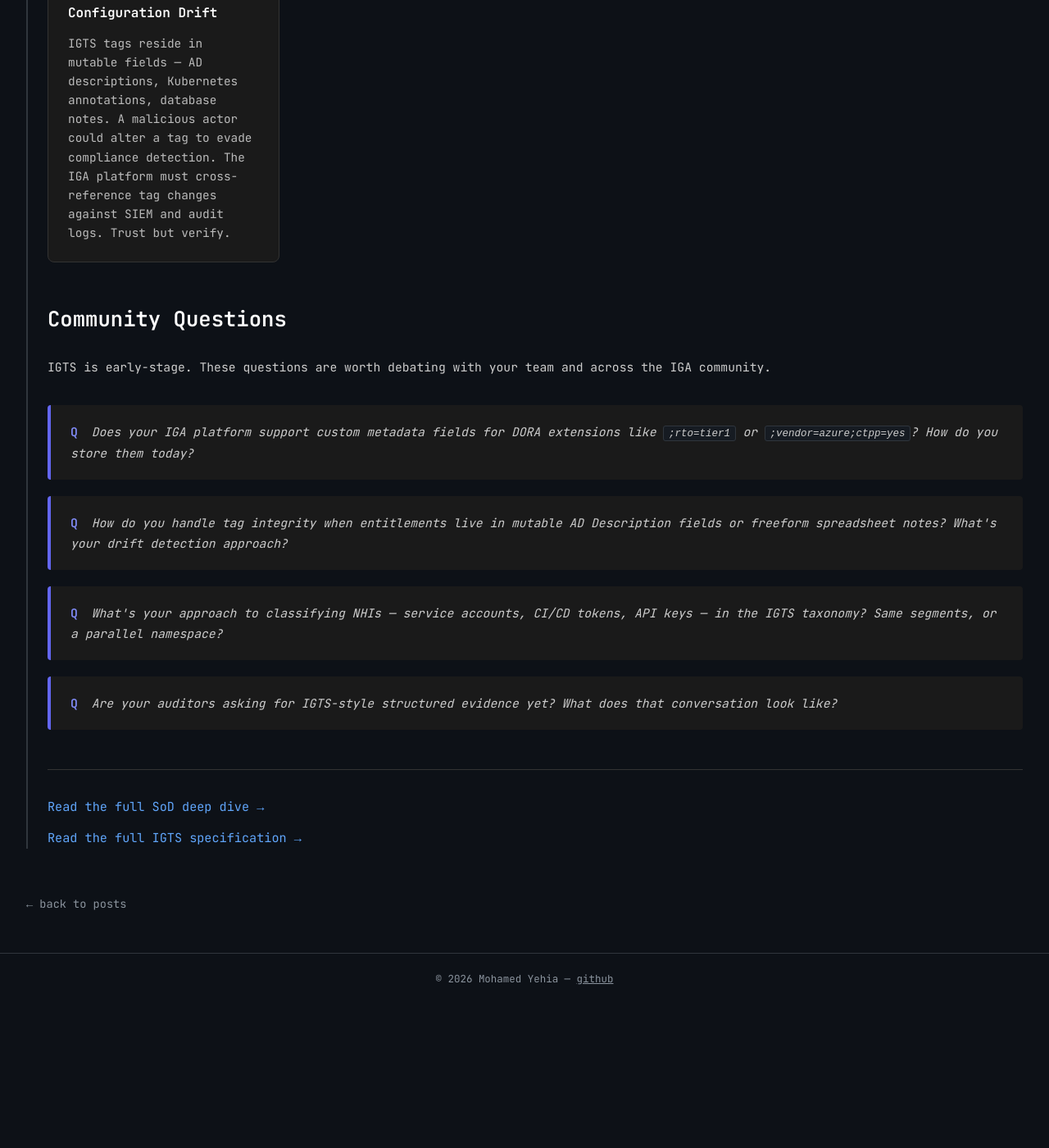
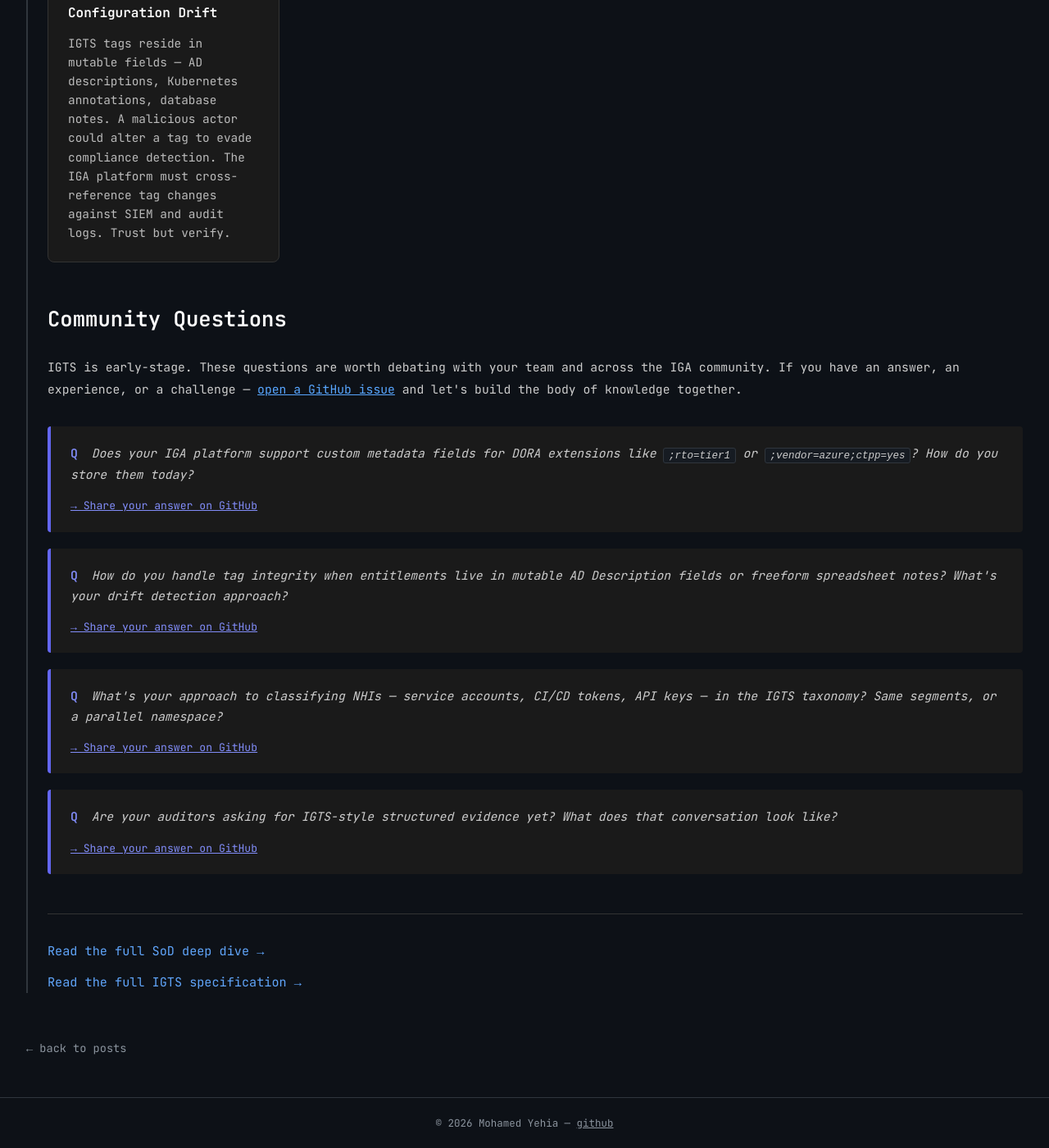
Before and after one commit to mimx/mimx.github.io, a Jekyll site: the page built from _posts/2026-07-03-igts-tldr-dora-compliance.md, in a window 1280 px wide and 1400 px high, scrolled down 3186 px. Shown: the whole window at 82% size. Built offline with Jekyll 4.4.1, drawn with Linux system fonts in a browser that asks for light colours; before the commit the page ends 4410 px from its top, so only the background shows below that.

Commit message:
content: add GitHub issue links to community questions

```diff
--- a/_posts/2026-07-03-igts-tldr-dora-compliance.md
+++ b/_posts/2026-07-03-igts-tldr-dora-compliance.md
@@ -577,20 +577,24 @@ excerpt: "Every IGA programme eventually hits a brick wall. IGTS is how you brea
 
 <div class="igts-section">
   <h2>Community Questions</h2>
-  <p>IGTS is early-stage. These questions are worth debating with your team and across the IGA community.</p>
+  <p>IGTS is early-stage. These questions are worth debating with your team and across the IGA community. If you have an answer, an experience, or a challenge — <a href="https://github.com/mimx/mimx.github.io/issues/new?labels=igts,discussion&title=IGTS+Discussion%3A+">open a GitHub issue</a> and let's build the body of knowledge together.</p>
 
   <div class="igts-questions">
     <div class="igts-question">
       <span class="igts-question-mark">Q</span> Does your IGA platform support custom metadata fields for DORA extensions like <code>;rto=tier1</code> or <code>;vendor=azure;ctpp=yes</code>? How do you store them today?
+      <div style="margin-top:0.75rem"><a href="https://github.com/mimx/mimx.github.io/issues/new?labels=igts,discussion&title=IGTS+Q%3A+DORA+metadata+fields&body=**Question%3A**+Does+your+IGA+platform+support+custom+metadata+fields+for+DORA+extensions%3F%0A%0A**My+experience%3A**%0A" style="font-size:0.82rem; color:#818cf8; font-style:normal">→ Share your answer on GitHub</a></div>
     </div>
     <div class="igts-question">
       <span class="igts-question-mark">Q</span> How do you handle tag integrity when entitlements live in mutable AD Description fields or freeform spreadsheet notes? What's your drift detection approach?
+      <div style="margin-top:0.75rem"><a href="https://github.com/mimx/mimx.github.io/issues/new?labels=igts,discussion&title=IGTS+Q%3A+Tag+integrity+%26+drift&body=**Question%3A**+How+do+you+handle+tag+integrity+in+mutable+fields%3F%0A%0A**My+approach%3A**%0A" style="font-size:0.82rem; color:#818cf8; font-style:normal">→ Share your answer on GitHub</a></div>
     </div>
     <div class="igts-question">
       <span class="igts-question-mark">Q</span> What's your approach to classifying NHIs — service accounts, CI/CD tokens, API keys — in the IGTS taxonomy? Same segments, or a parallel namespace?
+      <div style="margin-top:0.75rem"><a href="https://github.com/mimx/mimx.github.io/issues/new?labels=igts,discussion&title=IGTS+Q%3A+Non-human+identity+classification&body=**Question%3A**+How+do+you+classify+NHIs+in+the+IGTS+taxonomy%3F%0A%0A**My+approach%3A**%0A" style="font-size:0.82rem; color:#818cf8; font-style:normal">→ Share your answer on GitHub</a></div>
     </div>
     <div class="igts-question">
       <span class="igts-question-mark">Q</span> Are your auditors asking for IGTS-style structured evidence yet? What does that conversation look like?
+      <div style="margin-top:0.75rem"><a href="https://github.com/mimx/mimx.github.io/issues/new?labels=igts,discussion&title=IGTS+Q%3A+Auditor+evidence+requests&body=**Question%3A**+Are+auditors+asking+for+IGTS-style+evidence%3F%0A%0A**My+experience%3A**%0A" style="font-size:0.82rem; color:#818cf8; font-style:normal">→ Share your answer on GitHub</a></div>
     </div>
   </div>
 </div>
```
